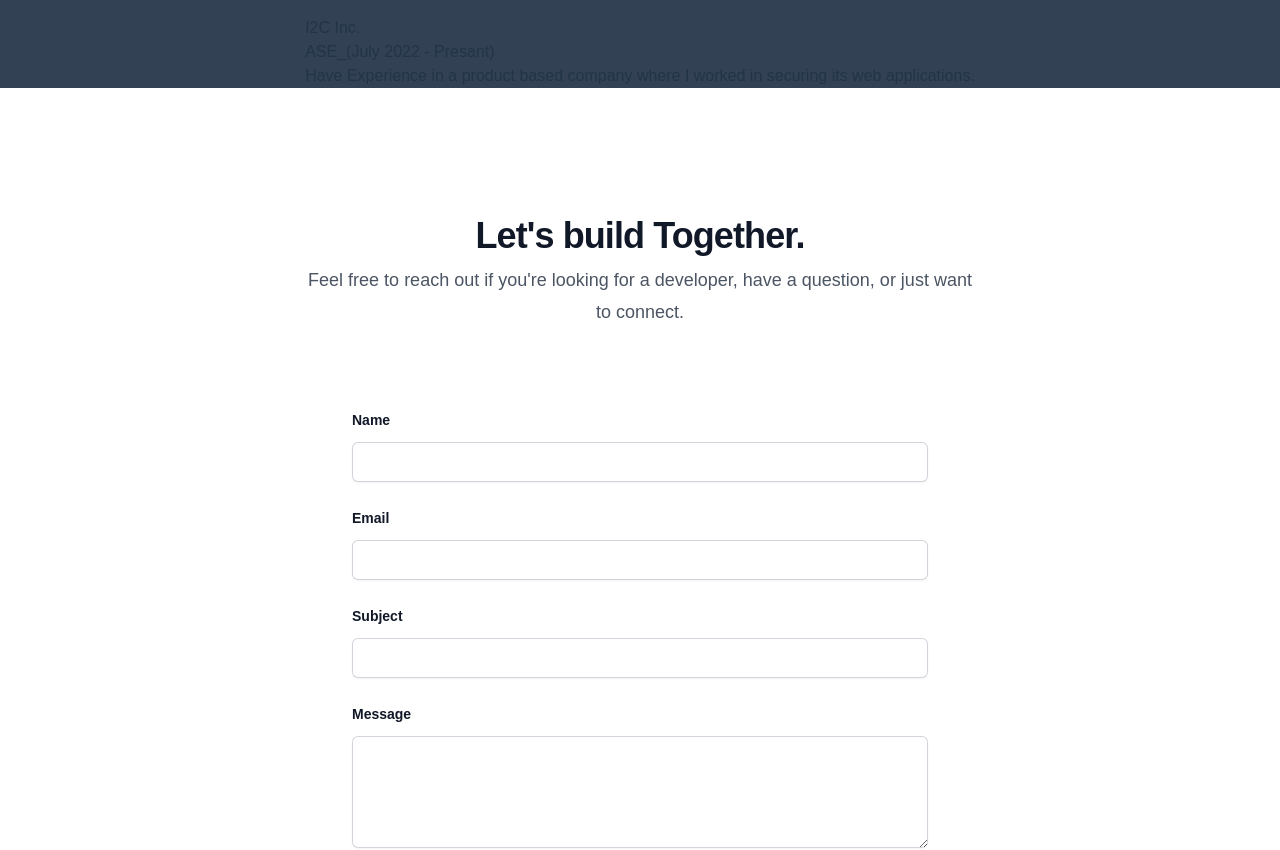
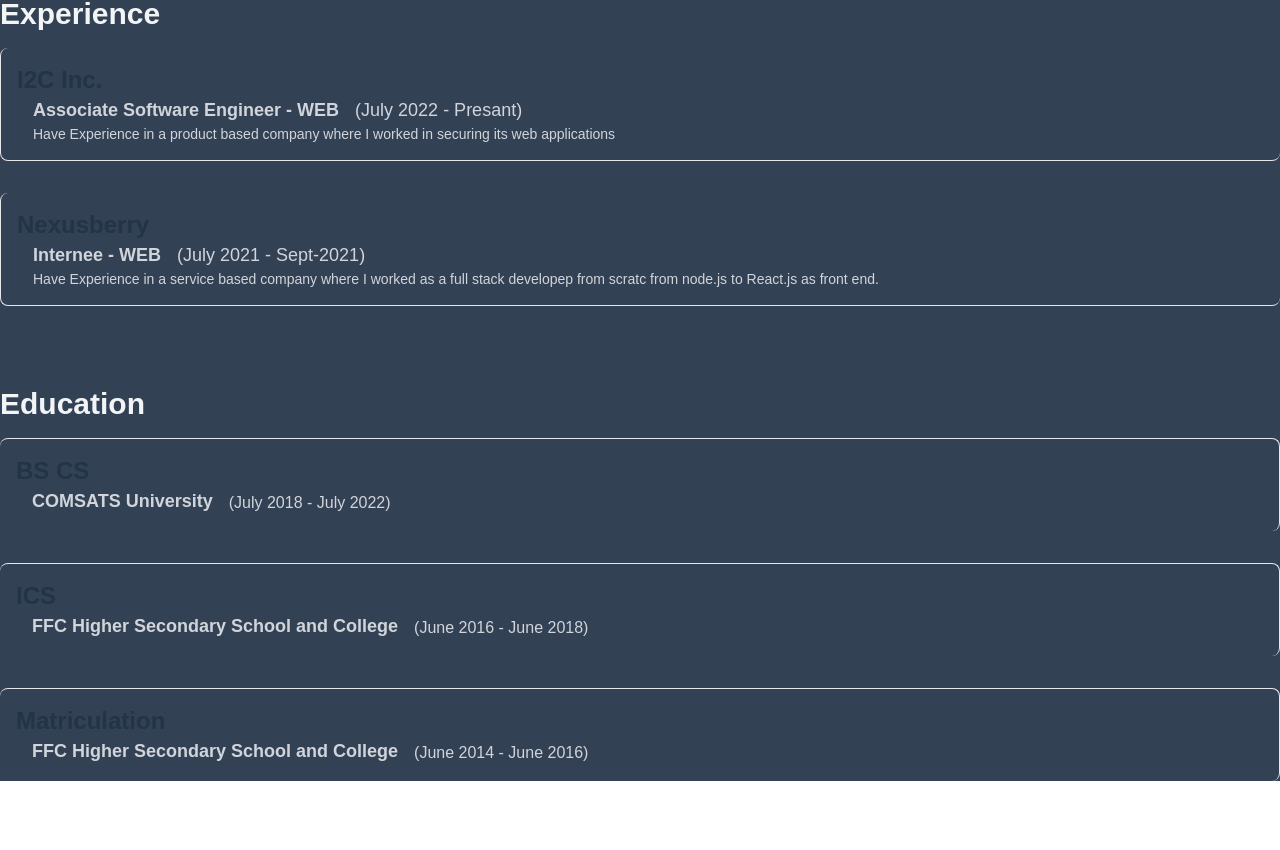
Before and after one commit to sarkaaar/port_folio, a React (Vite) app: page / in a window 1280 px wide. Shown: the part 1558-2408 px from the top of the page. Built offline with nearby package versions, Linux system fonts and the light colour scheme.

Commit message:
contact us left

```diff
--- a/src/App.jsx
+++ b/src/App.jsx
@@ -5,6 +5,7 @@ import Projects from "./components/Projects";
 import ContactUs from "./components/ContactUs";
 import Experience from "./components/Experience";
 import Skills from "./components/Skills";
+import Education from "./components/Education";
 // import "./App.css";
 
 function App() {
@@ -18,6 +19,7 @@ function App() {
           <Projects />
           <Skills />
           <Experience />
+          <Education />
         </div>
         <ContactUs />
 
--- a/src/components/ContactUs.jsx
+++ b/src/components/ContactUs.jsx
@@ -23,6 +23,9 @@ export default function ContactUs() {
           }}
         />
       </div>
+      <div className='flex'>
+        <div  className='w-1/2' ></div>
+        <div className='w-1/2 bg-slate-900 rounded-lg p-4'>
           <div className="mx-auto max-w-2xl text-center">
             <h2 className="text-3xl font-bold tracking-tight text-gray-900 sm:text-4xl">Let's build Together.</h2>
             <p className="mt-2 text-lg leading-8 text-gray-600">
@@ -40,7 +43,7 @@ export default function ContactUs() {
                     name="first-name"
                     id="first-name"
                     autoComplete="given-name"
-                className="block w-full rounded-md border-0 px-3.5 py-2 text-gray-900 shadow-sm ring-1 ring-inset ring-gray-300 placeholder:text-gray-400 focus:ring-2 focus:ring-inset focus:ring-indigo-600 sm:text-sm sm:leading-6"
+                    className="block w-full bg-slate-800 rounded-md border-0 px-3.5 py-2 text-gray-900 shadow-sm ring-1 ring-inset ring-gray-300 placeholder:text-gray-400 focus:ring-2 focus:ring-inset focus:ring-indigo-600 sm:text-sm sm:leading-6"
                   />
                 </div>
               </div>
@@ -54,7 +57,7 @@ export default function ContactUs() {
                     name="email"
                     id="email"
                     autoComplete="email"
-                className="block w-full rounded-md border-0 px-3.5 py-2 text-gray-900 shadow-sm ring-1 ring-inset ring-gray-300 placeholder:text-gray-400 focus:ring-2 focus:ring-inset focus:ring-indigo-600 sm:text-sm sm:leading-6"
+                    className="block w-full rounded-md border-0 px-3.5 py-2 text-gray-100 shadow-sm ring-1 ring-inset placeholder:text-gray-400 focus:ring-2 focus:ring-inset focus:ring-indigo-600 sm:text-sm sm:leading-6"
                   />
                 </div>
               </div>
@@ -93,7 +96,7 @@ export default function ContactUs() {
                     checked={agreed}
                     onChange={setAgreed}
                     className={classNames(
-                  agreed ? 'bg-indigo-600' : 'bg-gray-200',
+                      agreed ? 'bg-slate-600' : 'bg-gray-200',
                       'flex w-8 flex-none cursor-pointer rounded-full p-px ring-1 ring-inset ring-gray-900/5 transition-colors duration-200 ease-in-out focus-visible:outline focus-visible:outline-2 focus-visible:outline-offset-2 focus-visible:outline-indigo-600'
                     )}
                   >
@@ -102,7 +105,7 @@ export default function ContactUs() {
                       aria-hidden="true"
                       className={classNames(
                         agreed ? 'translate-x-3.5' : 'translate-x-0',
-                    'h-4 w-4 transform rounded-full bg-white shadow-sm ring-1 ring-gray-900/5 transition duration-200 ease-in-out'
+                        'h-4 w-4 transform rounded-full shadow-sm ring-1 ring-gray-900/5 transition duration-200 ease-in-out'
                       )}
                     />
                   </Switch>
@@ -119,12 +122,17 @@ export default function ContactUs() {
             <div className="mt-10">
               <button
                 type="submit"
-            className="block w-full rounded-md bg-indigo-600 px-3.5 py-2.5 text-center text-sm font-semibold text-white shadow-sm hover:bg-indigo-500 focus-visible:outline focus-visible:outline-2 focus-visible:outline-offset-2 focus-visible:outline-indigo-600"
+                className="block w-full rounded-md bg-slate-800 px-3.5 py-2.5 text-center text-sm font-semibold text-white shadow-sm hover:bg-indigo-500 focus-visible:outline focus-visible:outline-2 focus-visible:outline-offset-2 focus-visible:outline-indigo-600"
               >
                 Let's talk
               </button>
             </div>
+
           </form>
+        </div>
+
+
+      </div>
     </div>
   )
 }
--- /dev/null
+++ b/src/components/Education.jsx
@@ -0,0 +1,41 @@
+export default function Education() {
+
+    const experience = [{
+        comp: "BS CS",
+        desg: "COMSATS University",
+        time: "(July 2018 - July 2022)",
+    },
+    {
+        comp: "ICS",
+        desg: "FFC Higher Secondary School and College",
+        time: "(June 2016 - June 2018)",
+    },
+    {
+        comp: "Matriculation",
+        desg: "FFC Higher Secondary School and College",
+        time: "(June 2014 - June 2016)",
+    }]
+
+    return (
+        <div className="flex justify-center mt-16">
+            <div className=" max-w-7xl w-full">
+                <h2 className="py-4 font-bold text-3xl text-gray-100">Education</h2>
+                <div className="">
+                    <div className="flex flex-col gap-8">
+                        {experience.map((exp, index) => {
+                            return (<div className="hover:bg-slate-600 border-r border-t p-4 rounded-lg">
+                                <h2 className="text-2xl font-bold">{exp.comp}</h2>
+                                <div className="flex">
+                                    <h3 className="text-lg font-bold text-gray-300 pl-4">{exp.desg}</h3>
+                                    <h3 className="text-md mt-1 text-gray-300 pl-4">{exp.time}</h3>
+                                </div>
+                            </div>)
+                        })}
+
+                    </div>
+
+                </div>
+            </div>
+        </div>
+    )
+}
--- a/src/components/Experience.jsx
+++ b/src/components/Experience.jsx
@@ -1,17 +1,41 @@
-export default function Experience(){
-    return(
+export default function Experience() {
+
+    const experience = [{
+        comp: "I2C Inc.",
+        desg: "Associate Software Engineer - WEB",
+        time: "(July 2022 - Presant)",
+        disc: "Have Experience in a product based company where I worked in securing its web applications",
+    },
+    {
+        comp: "Nexusberry",
+        desg: "Internee - WEB ",
+        time: "(July 2021 - Sept-2021)",
+        disc: "Have Experience in a service based company where I worked as a full stack developep from scratc from node.js to React.js as front end.",
+    }]
+
+    return (
         <div className="flex justify-center">
-        <div className=" max-w-7xl w-full">
-            <h2 className="py-4 font-bold text-3xl text-gray-100">Experience</h2>
-            <div className="flex gap-4 justify-center ">
-                <div>
-                    <h2>I2C Inc.</h2>
-                    <h3>ASE_(July 2022 - Presant)</h3>
-                    <p>Have Experience in a product based company where I worked in securing its web applications.</p>
+            <div className=" max-w-7xl w-full">
+                <h2 className="py-4 font-bold text-3xl text-gray-100">Experience</h2>
+                <div className="">
+                    <div className="flex flex-col gap-8">
+                        {experience.map((exp, index) => {
+                            return (<div className="hover:bg-slate-600 border-l border-b p-4 rounded-lg">
+                                <h2 className="text-2xl font-bold">{exp.comp}</h2>
+                                <div className="flex">
+                                <h3 className="text-lg font-bold text-gray-300 pl-4">{exp.desg}</h3>
+
+                                <h3 className="text-lg text-gray-300 pl-4">{exp.time}</h3>
+
+                                </div>
+                                <p className="text-gray-300 text-sm pl-4">{exp.disc}</p>
+                            </div>)
+                        })}
+
+                    </div>
+
                 </div>
-
             </div>
         </div>
-    </div>
     )
 }
--- a/src/components/Header.jsx
+++ b/src/components/Header.jsx
@@ -15,7 +15,7 @@ function classNames(...classes) {
 
 export default function Header() {
   return (
-    <Disclosure as="nav" className="sticky top-0 bg-slate-600 overflow-auto">
+    <Disclosure as="nav" className="sticky top-0 z-10 bg-slate-600 overflow-auto">
       {({ open }) => (
         <>
           <div className="mx-auto max-w-7xl px-2 sm:px-6 lg:px-8">
--- a/src/components/Skills.jsx
+++ b/src/components/Skills.jsx
@@ -1,14 +1,17 @@
 export default function Skills() {
+    const skills = ['HTML', 'CSS', 'JavaScript', 'TypeScript', 'SQL', 'React.js', 'Next.js', 'Python'];
     return (
         <div className="flex justify-center">
             <div className="py-16  max-w-7xl w-full">
                 <div>
-                <h2 className="py-4 font-bold text-3xl text-gray-100 hover:text-indigo-600">Skills</h2>
-                <div className="">
-                    <h3>Python
-                    </h3>
-                </div>
-
+                    <h2 className="py-4 font-bold text-3xl text-gray-100">Skills</h2>
+                    <div className="flex justify-center">
+                        <div className="flex gap-12">
+                            {skills.map((obj, index) => {
+                                return (<h3 className="bg-gray-600 p-4 rounded-full hover:bg-gray-500">{obj}</h3>)
+                            })}
+                        </div>
+                    </div>
                 </div>
             </div>
         </div>
```
Lines whose indentation alone changed are shown as unchanged.
